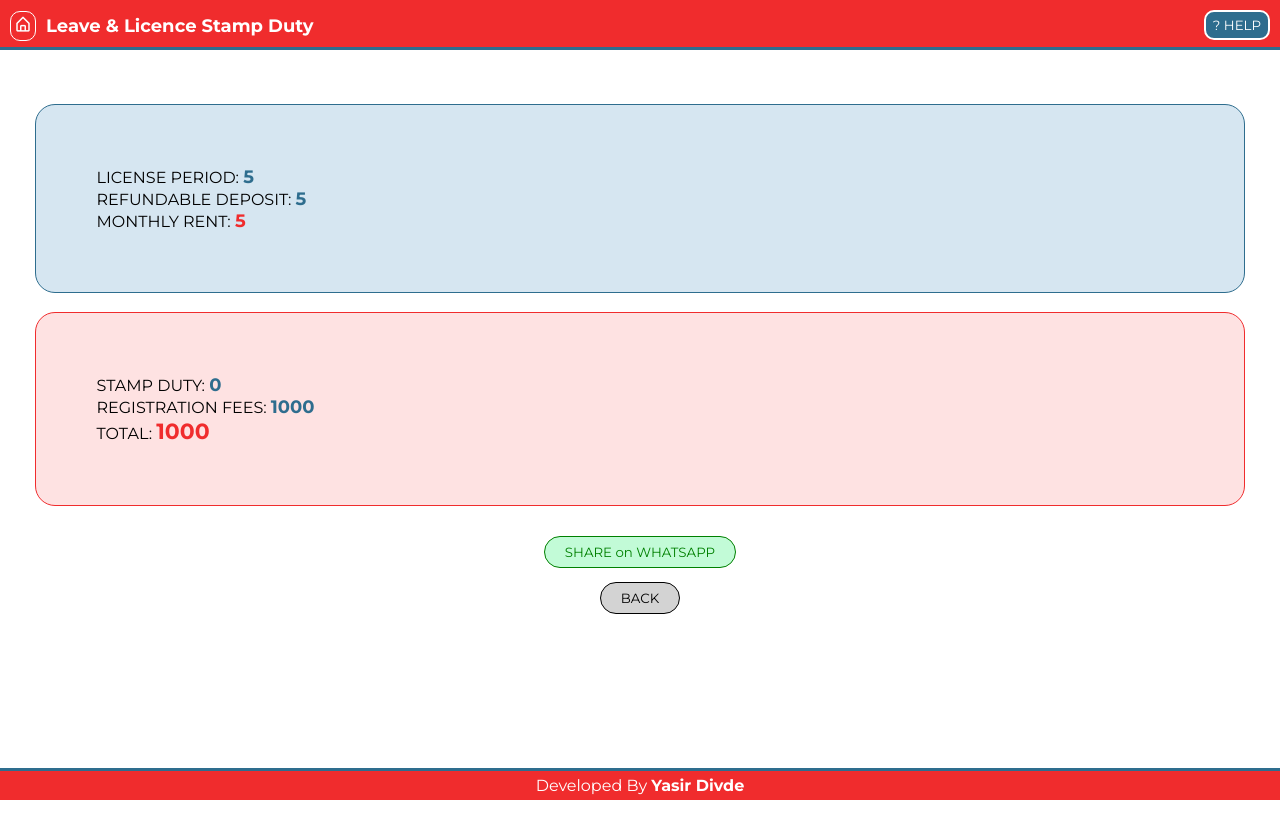
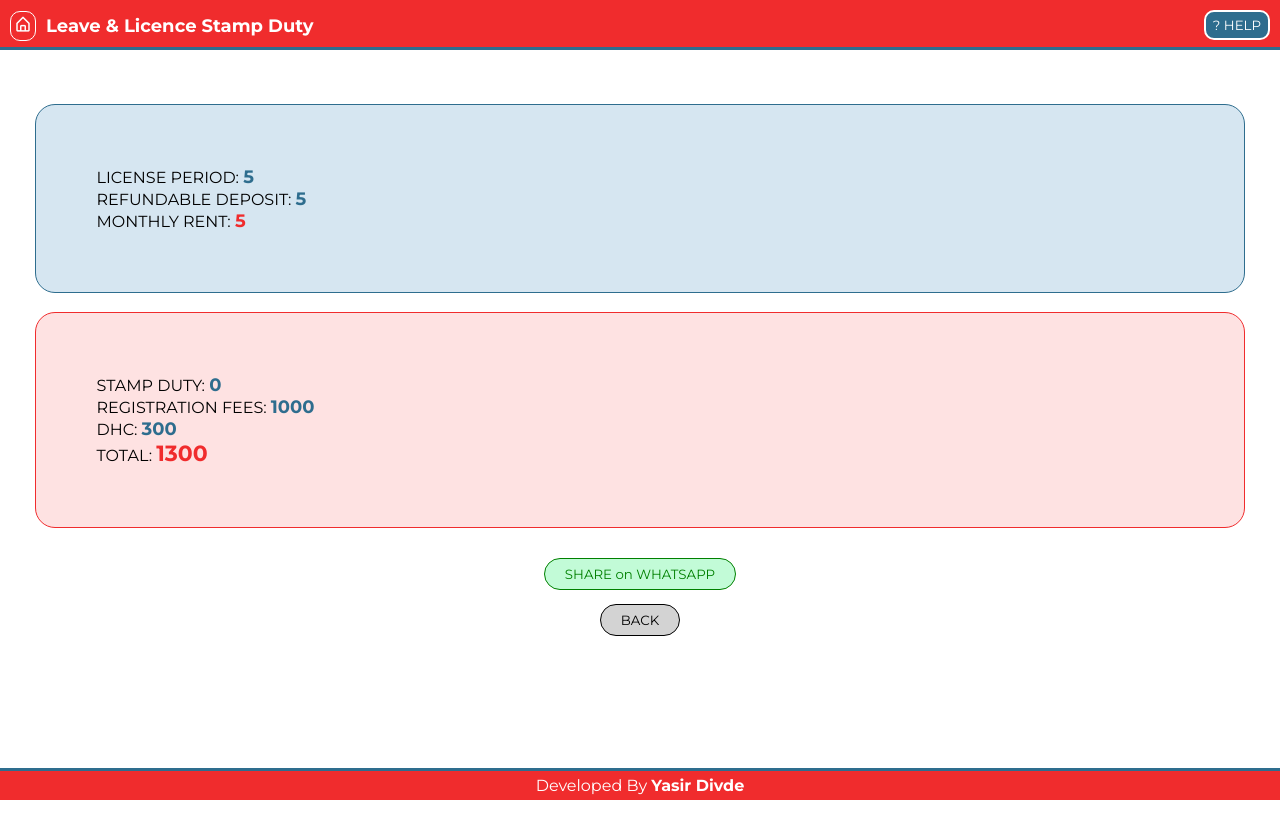
Before and after one commit to gamestudioz-in/realEstateCalci, a plain HTML site: page LLSD/home.html in a window 1280 px wide. Both pictures are taken after typing "5", "5", "5" into the empty fields and a click on the button "CALCULATE". Drawn offline with nearby package versions, Linux system fonts and the light colour scheme.

Commit message:
Update home.html

```diff
--- a/LLSD/home.html
+++ b/LLSD/home.html
@@ -50,6 +50,7 @@
   	   <div id="output">
   		<span>STAMP DUTY: </span><span style="font-weight: bold; color: #2e6d8e; font-size: 18px;" id="showsd"></span><br>
   		<span>REGISTRATION FEES: </span><span style="font-weight: bold;color: #2e6d8e; font-size: 18px;" id="showrf"></span><br>
+         <span>DHC: </span><span style="font-weight: bold;color: #2e6d8e; font-size: 18px;" id="showdhc"></span><br>
   			<span>TOTAL: </span><span style="font-weight: bold; color: #f02c2d; font-size: 22px;" id="showto"></span><br>
   	</div>
   </div>
@@ -64,7 +65,7 @@
 <script>
     function stamp() {
         var m,r,d,md,tr,ta,sd;
-        var rf=1000,total;
+        var rf=1000,dhc=300,total;
         m=frm1.month.value;
         r=frm1.rent.value;
         d=frm1.deposit.value;
@@ -73,13 +74,14 @@
         ta=md+tr;
         sd=ta*0.0025;
         sdf=Math.round(sd);
-        total=sdf+rf;
+        total=sdf+rf+dhc;
 
 document.getElementById("sharableDiv").style.display = "block";
 document.getElementById("regform").style.display = "none"
 document.getElementById("share").style.display = "inline-block";
 document.getElementById("back").style.display = "inline-block";        document.getElementById("showsd").innerHTML = sdf;
 document.getElementById("showrf").innerHTML = rf;
+document.getElementById("showdhc").innerHTML = dhc;
 document.getElementById("showto").innerHTML = total;
 document.getElementById("showLP").innerHTML = m;
 document.getElementById("showRD").innerHTML = d;
```
